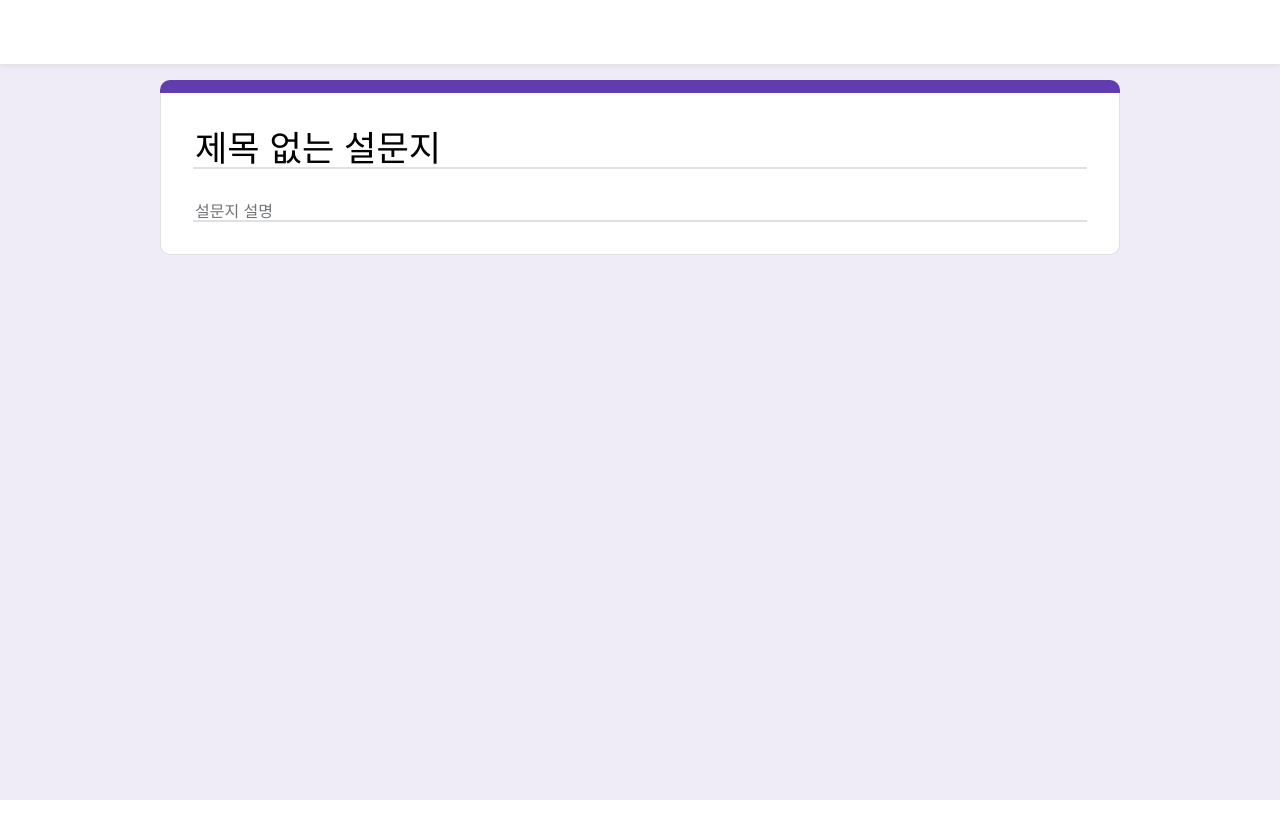
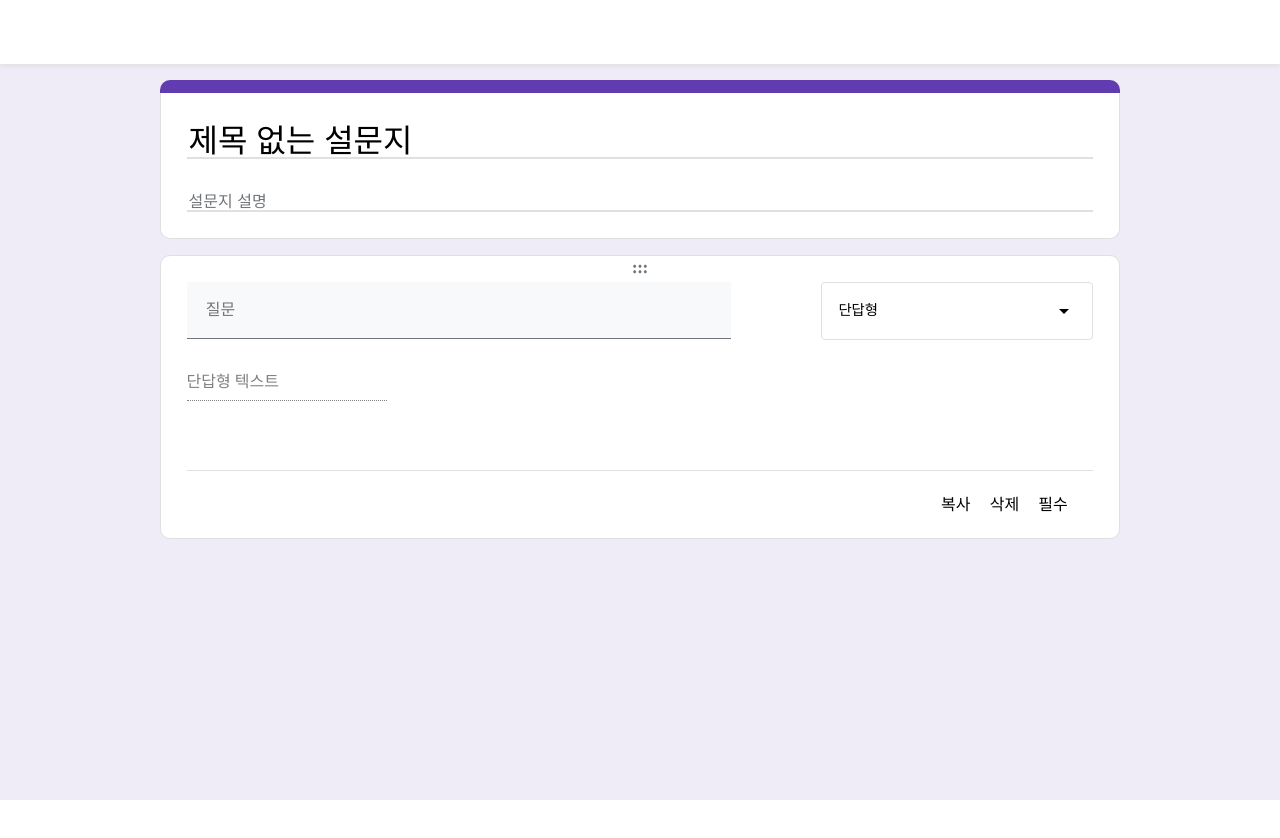
Before and after one commit to wonjh07/googleforms-clone, a React (Vite) app: page / in a window 1280 px wide. Shown: the top 838 px of the page. Built offline with nearby package versions, Linux system fonts and the light colour scheme.

Commit message:
Add options

```diff
--- a/src/components/CardBox.tsx
+++ b/src/components/CardBox.tsx
@@ -1,11 +1,13 @@
 import styled from 'styled-components';
 import Heading from './Heading';
+import Question from './Qustion';
 
 const CardBox = () => {
   return (
     <>
       <Container>
         <Heading />
+        <Question />
       </Container>
     </>
   );
@@ -22,4 +24,5 @@ const Container = styled.div`
   flex-direction: column;
   justify-content: start;
   align-items: center;
+  gap: 1rem;
 `;
--- /dev/null
+++ b/src/components/DropDown.tsx
@@ -0,0 +1,103 @@
+import { useEffect, useState } from 'react';
+import styled from 'styled-components';
+import { MdOutlineArrowDropDown, MdOutlineArrowDropUp } from 'react-icons/md';
+
+interface DropDownProps {
+  getOption: (option: string) => void;
+}
+
+const DropDown: React.FC<DropDownProps> = ({ getOption }) => {
+  const [category, setCategory] = useState('단답형');
+  const [open, setOpen] = useState(false);
+
+  const changeOption = (category: string) => {
+    setCategory(category);
+    setOpen(false);
+  };
+
+  useEffect(() => {
+    getOption(category);
+  }, [category, getOption]);
+
+  return (
+    <>
+      <Container>
+        <CurrentOption
+          onClick={() => {
+            setOpen(!open);
+          }}>
+          {category}
+          {open ? (
+            <MdOutlineArrowDropUp size={24} />
+          ) : (
+            <MdOutlineArrowDropDown size={24} />
+          )}
+        </CurrentOption>
+        {open && (
+          <AllOptions>
+            <OptionCard onClick={() => changeOption('단답형')}>
+              단답형
+            </OptionCard>
+            <OptionCard onClick={() => changeOption('장문형')}>
+              장문형
+            </OptionCard>
+            <OptionCard onClick={() => changeOption('객관식 질문')}>
+              객관식 질문
+            </OptionCard>
+            <OptionCard onClick={() => changeOption('체크박스')}>
+              체크박스
+            </OptionCard>
+            <OptionCard onClick={() => changeOption('드롭다운')}>
+              드롭다운
+            </OptionCard>
+          </AllOptions>
+        )}
+      </Container>
+    </>
+  );
+};
+
+export default DropDown;
+
+const Container = styled.div`
+  width: 30%;
+  height: 3rem;
+  box-sizing: border-box;
+  user-select: none;
+`;
+
+const CurrentOption = styled.div`
+  width: 100%;
+  border: 1px solid #e0e0e0;
+  border-radius: 4px;
+  cursor: pointer;
+  display: flex;
+  flex-direction: row;
+  justify-content: space-between;
+  align-items: center;
+  box-sizing: border-box;
+  font-size: 0.9rem;
+  padding: 1rem;
+`;
+
+const AllOptions = styled.div`
+  width: 100%;
+  position: relative;
+  border: 1px solid #e0e0e0;
+  border-radius: 4px;
+  transform: translateY(20px);
+  box-sizing: border-box;
+  overflow: hidden;
+  background-color: white;
+`;
+
+const OptionCard = styled.div`
+  width: 100%;
+  padding: 1.4rem 1rem;
+  cursor: pointer;
+  font-size: 0.9rem;
+
+  &:hover {
+    background-color: #f1f3f4;
+  }
+`;
--- a/src/components/Heading.tsx
+++ b/src/components/Heading.tsx
@@ -42,7 +42,8 @@ export default Heading;
 
 const Container = styled.div`
   width: 100%;
-  max-width: 1280px;
+  max-width: 960px;
+  min-width: 640px;
   height: auto;
   box-sizing: border-box;
   display: flex;
@@ -59,7 +60,7 @@ const Notch = styled.div`
 
 const InputBox = styled.div`
   width: 100%;
-  padding: 2rem;
+  padding: 1.6rem;
   background-color: white;
   box-sizing: border-box;
   display: flex;
@@ -74,7 +75,7 @@ const Title = styled.input`
   width: 100%;
   box-sizing: border-box;
   border: none;
-  font-size: 2.2rem;
+  font-size: 2rem;
   border-bottom: solid 2px #e0e0e0;
   &:focus {
     outline: none;
--- /dev/null
+++ b/src/components/OptionBox.tsx
@@ -0,0 +1,179 @@
+import { useEffect, useState } from 'react';
+import styled from 'styled-components';
+import { GrClose } from 'react-icons/gr';
+import { BiCheckbox, BiRadioCircle } from 'react-icons/bi';
+
+interface OptionProps {
+  category: string;
+}
+
+const OptionBox: React.FC<OptionProps> = ({ category }) => {
+  const [options, setOptions] = useState(['옵션 1']);
+
+  let bodyContent = <ShortOption>단답형 텍스트</ShortOption>;
+
+  const removeOption = (idx: number) => {
+    const current = [...options];
+    current.splice(idx, 1);
+    setOptions(current);
+  };
+
+  const addOption = () => {
+    const current = [...options];
+    current.push(`옵션 ${current.length + 1}`);
+    setOptions(current);
+  };
+
+  const ChangeOptName = (idx: number, name: string) => {
+    const current = [...options];
+    current[idx] = name;
+    setOptions(current);
+  };
+
+  useEffect(() => {
+    console.log(options);
+  }, [options]);
+
+  const getOptions = () => {
+    const current = options;
+    return current.map((e, idx) => (
+      <OptionContainer key={idx}>
+        {category === '객관식 질문' && (
+          <IconBox>
+            <BiRadioCircle color="gray" size={'2rem'} />
+          </IconBox>
+        )}
+        {category === '체크박스' && (
+          <IconBox>
+            <BiCheckbox color="gray" size={'2rem'} />
+          </IconBox>
+        )}
+        {category === '드롭다운' && (
+          <IconBox>
+            <p>{idx + 1}</p>
+          </IconBox>
+        )}
+        <Options
+          value={e}
+          onChange={(e) => ChangeOptName(idx, e.target.value)}
+        />
+        <CloseButton onClick={() => removeOption(idx)} />
+      </OptionContainer>
+    ));
+  };
+
+  if (category === '단답형') {
+    bodyContent = <ShortOption>단답형 텍스트</ShortOption>;
+  } else if (category === '장문형') {
+    bodyContent = <LongOption>장문형 텍스트</LongOption>;
+  } else {
+    bodyContent = (
+      <MutipleOption>
+        {getOptions()}
+        <OptionContainer>
+          {category === '객관식 질문' && (
+            <IconBox>
+              <BiRadioCircle color="gray" size={'2rem'} />
+            </IconBox>
+          )}
+          {category === '체크박스' && (
+            <IconBox>
+              <BiCheckbox color="gray" size={'2rem'} />
+            </IconBox>
+          )}
+          {category === '드롭다운' && (
+            <IconBox>
+              <p>{options.length + 1}</p>
+            </IconBox>
+          )}
+
+          <OptionAdd onClick={addOption}>옵션 추가</OptionAdd>
+        </OptionContainer>
+      </MutipleOption>
+    );
+  }
+
+  return (
+    <>
+      <Container>{bodyContent}</Container>
+    </>
+  );
+};
+
+export default OptionBox;
+
+const Container = styled.div`
+  width: 100%;
+  min-height: 80px;
+  padding: 1.6rem 0;
+`;
+
+const ShortOption = styled.div`
+  width: 200px;
+  border-bottom: 1px dotted gray;
+  padding: 0.6rem 0;
+  font-size: 1rem;
+  color: gray;
+`;
+
+const LongOption = styled.div`
+  width: 400px;
+  border-bottom: 1px dotted gray;
+  padding: 0.6rem 0;
+  font-size: 1rem;
+  color: gray;
+`;
+
+const MutipleOption = styled.div`
+  width: 100%;
+  display: flex;
+  flex-direction: column;
+  justify-content: start;
+  align-items: start;
+  gap: 1rem;
+`;
+
+const OptionContainer = styled.div`
+  width: 100%;
+  display: flex;
+  flex-direction: row;
+`;
+
+const Options = styled.input`
+  width: 90%;
+  padding: 0.4rem 0;
+  border: none;
+  font-size: 1rem;
+  &:hover {
+    border-bottom: solid 1px gray;
+    margin-bottom: -1px;
+  }
+  &:focus {
+    outline: none;
+    border-bottom: solid 2px #613cb0;
+    margin-bottom: -2px;
+  }
+`;
+
+const OptionAdd = styled.p`
+  font-size: 1rem;
+  color: gray;
+  padding: 0.5rem 0;
+  &:hover {
+    border-bottom: solid 1px gray;
+  }
+`;
+
+const CloseButton = styled(GrClose)`
+  cursor: pointer;
+  margin-left: 1rem;
+`;
+
+const IconBox = styled.div`
+  width: 2rem;
+  height: 2rem;
+  display: flex;
+  justify-content: center;
+  align-items: center;
+  margin-right: 1rem;
+`;
--- /dev/null
+++ b/src/components/Qustion.tsx
@@ -0,0 +1,97 @@
+import styled from 'styled-components';
+import DropDown from './DropDown';
+import OptionBox from './OptionBox';
+import { RxDragHandleDots2 } from 'react-icons/rx';
+import { useState } from 'react';
+
+const Question = () => {
+  const [category, setCategory] = useState('단답형');
+
+  const getOption = (category: string) => {
+    setCategory(category);
+  };
+
+  return (
+    <>
+      <Container>
+        <Drag>
+          <RxDragHandleDots2 size={20} style={{ transform: 'rotate(90deg)' }} />
+        </Drag>
+        <TopBox>
+          <QuestionTitle placeholder="질문" />
+          <DropDown getOption={getOption} />
+        </TopBox>
+        <OptionBox category={category} />
+        <BottomBox>
+          <div>복사</div>
+          <div>삭제</div>
+          <div>필수</div>
+        </BottomBox>
+      </Container>
+    </>
+  );
+};
+
+export default Question;
+
+const Container = styled.div`
+  width: 100%;
+  max-width: 960px;
+  min-width: 640px;
+  box-sizing: border-box;
+  display: flex;
+  flex-direction: column;
+  background-color: white;
+  border-radius: 10px;
+  border: 1px solid #e0e0e0;
+  padding: 0 1.6rem;
+`;
+
+const Drag = styled.div`
+  width: 100%;
+  height: 1.6rem;
+  display: flex;
+  flex-direction: row;
+  justify-content: center;
+  align-items: center;
+  cursor: move;
+  color: #717579;
+`;
+
+const TopBox = styled.div`
+  width: 100%;
+  box-sizing: border-box;
+  display: flex;
+  flex-direction: row;
+  justify-content: space-between;
+`;
+
+const BottomBox = styled.div`
+  width: 100%;
+  border-top: 1px solid #e0e0e0;
+  box-sizing: border-box;
+  padding: 1.6rem;
+  display: flex;
+  gap: 1.2rem;
+  flex-direction: row;
+  justify-content: end;
+`;
+
+const QuestionTitle = styled.input`
+  width: 60%;
+  box-sizing: border-box;
+  border: none;
+  border-bottom: 1px solid #717579;
+  font-size: 1rem;
+  padding: 1.2rem;
+  background-color: #f8f9fa;
+  &:focus {
+    outline: none;
+    border-bottom: solid 2px #613cb0;
+    margin-bottom: -1px;
+  }
+
+  &:hover {
+    background-color: #f1f3f4;
+  }
+`;
```
Also changed, not shown: src/store.ts (added).
